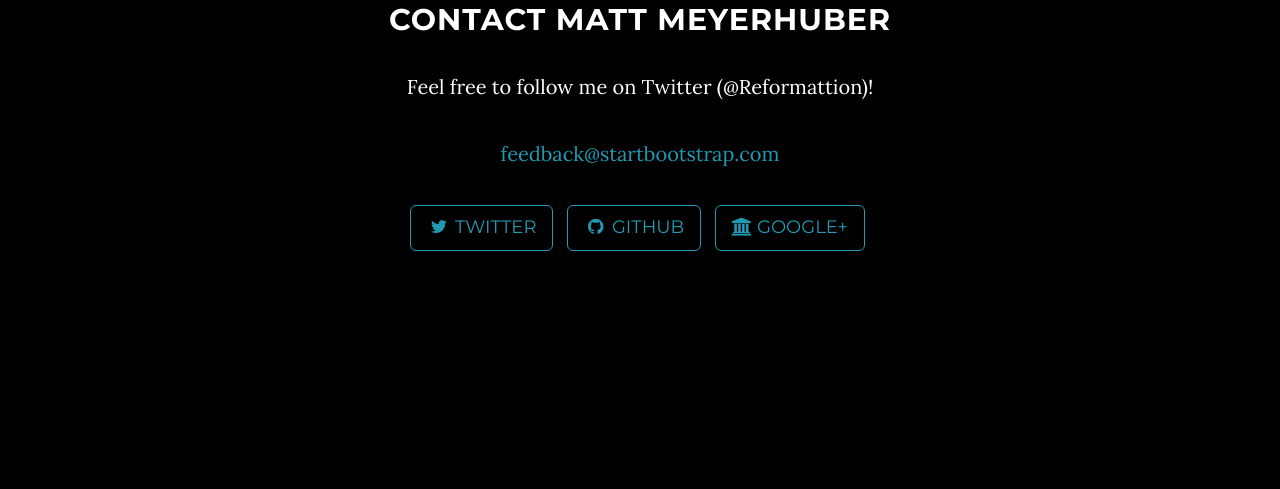
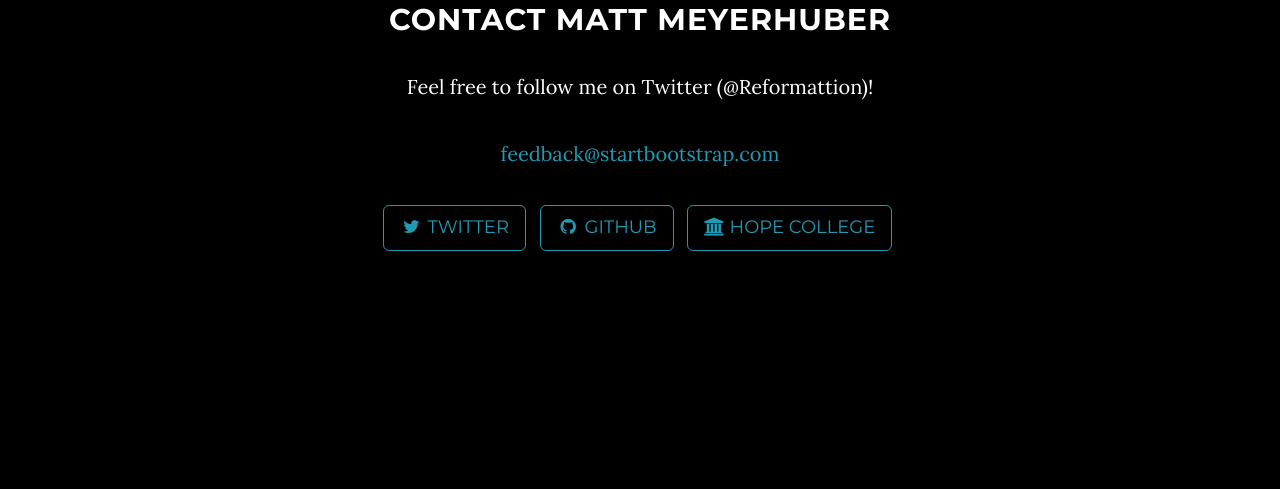
Before and after one commit to Reformattion/Reformattion.github.io, a plain HTML site: page index.html in a window 1280 px wide. Shown: the part 2162-2651 px from the top of the page. Drawn offline with Linux system fonts and the light colour scheme; some packages are replaced by stand-ins of ours.

Commit message:
Hope icon

```diff
--- a/index.html
+++ b/index.html
@@ -126,7 +126,7 @@
                         <a href="https://github.com/Reformattion/Reformattion.github.io" class="btn btn-default btn-lg"><i class="fa fa-github fa-fw"></i> <span class="network-name">Github</span></a>
                     </li>
                     <li>
-                        <a href="http://hope.edu/" class="btn btn-default btn-lg"><i class="fa fa-university"></i> <span class="network-name">Google+</span></a>
+                        <a href="http://hope.edu/" class="btn btn-default btn-lg"><i class="fa fa-university"></i> <span class="network-name">Hope College</span></a>
                     </li>
                 </ul>
             </div>
```
